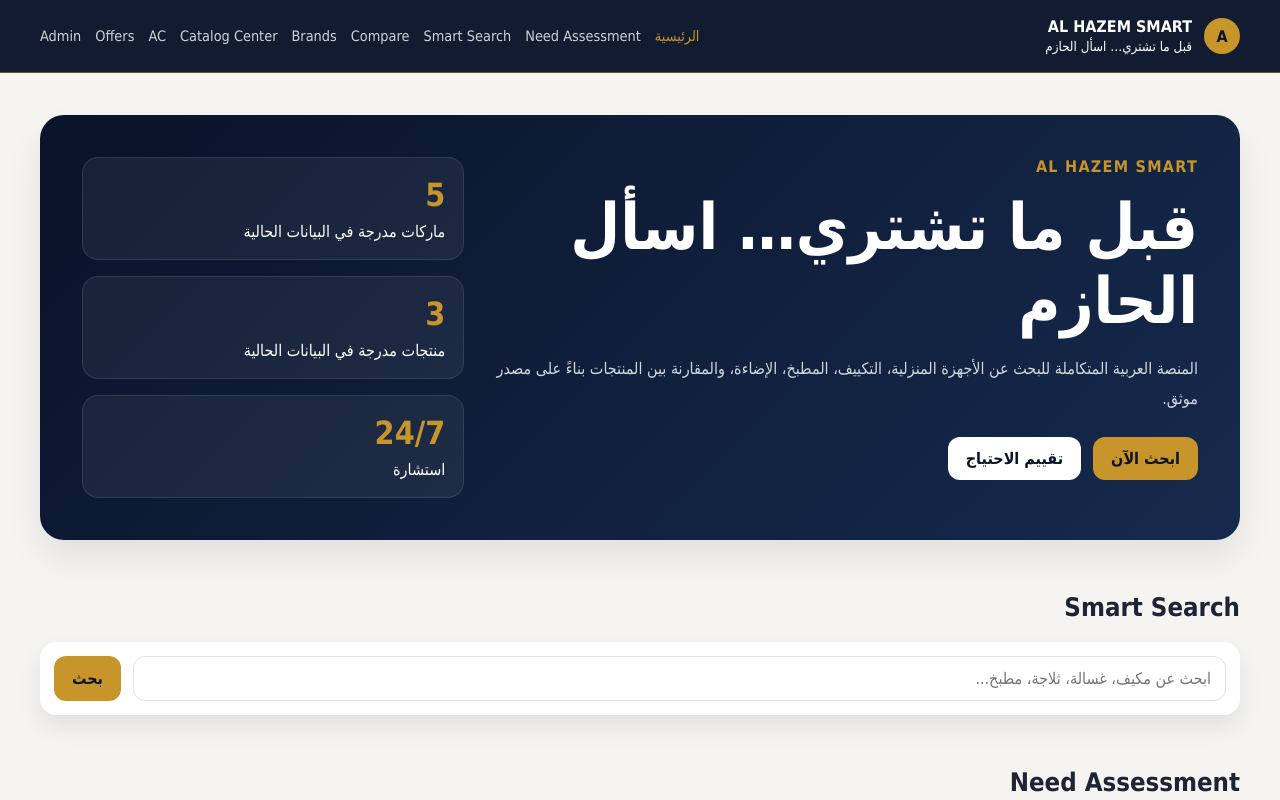
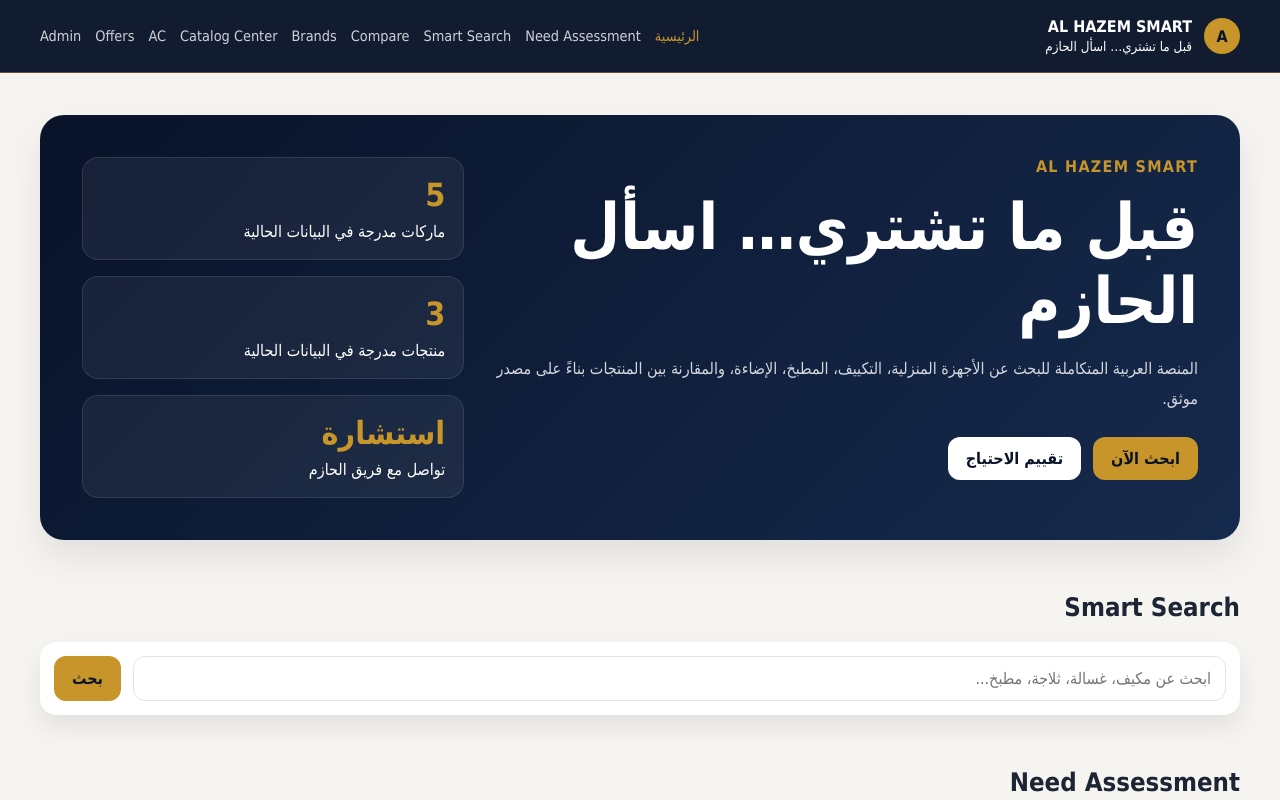
Before and after one commit to hazemproooo5-boop/al-alamia-group--Alhazem, a Next.js app: page / in a window 1280 px wide. Shown: the top 800 px of the page. Built offline with nearby package versions, Linux system fonts and the light colour scheme.

Commit message:
fix: remove unsupported 24/7 consultation claim

```diff
--- a/src/App.tsx
+++ b/src/App.tsx
@@ -127,8 +127,8 @@ function HomePage() {
             <span>منتجات مدرجة في البيانات الحالية</span>
           </div>
           <div className="mini-stat">
-            <strong>24/7</strong>
-            <span>استشارة</span>
+            <strong>استشارة</strong>
+            <span>تواصل مع فريق الحازم</span>
           </div>
         </div>
       </section>
```
